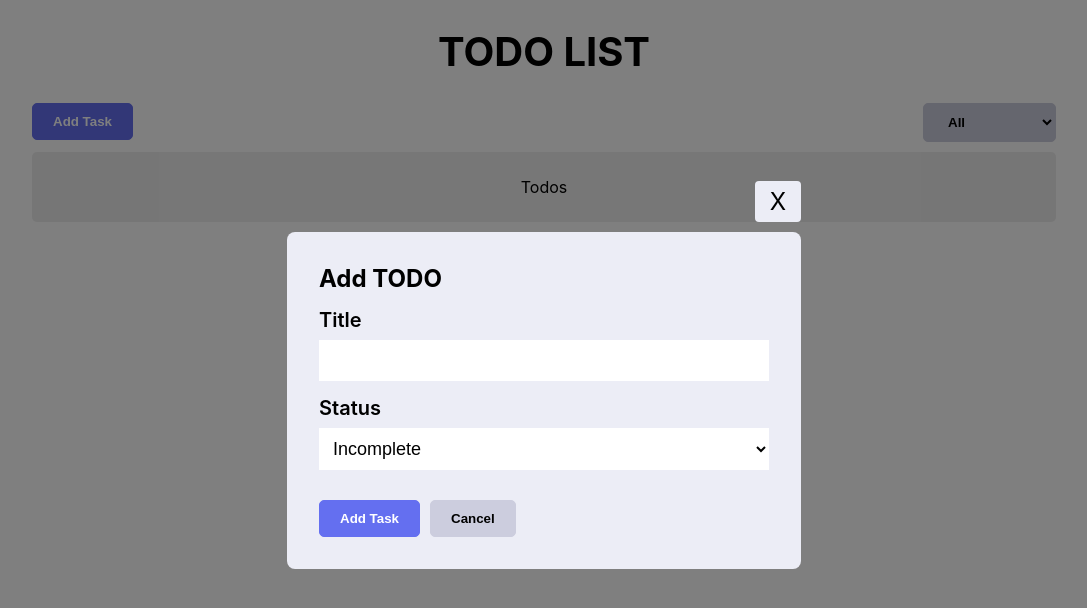
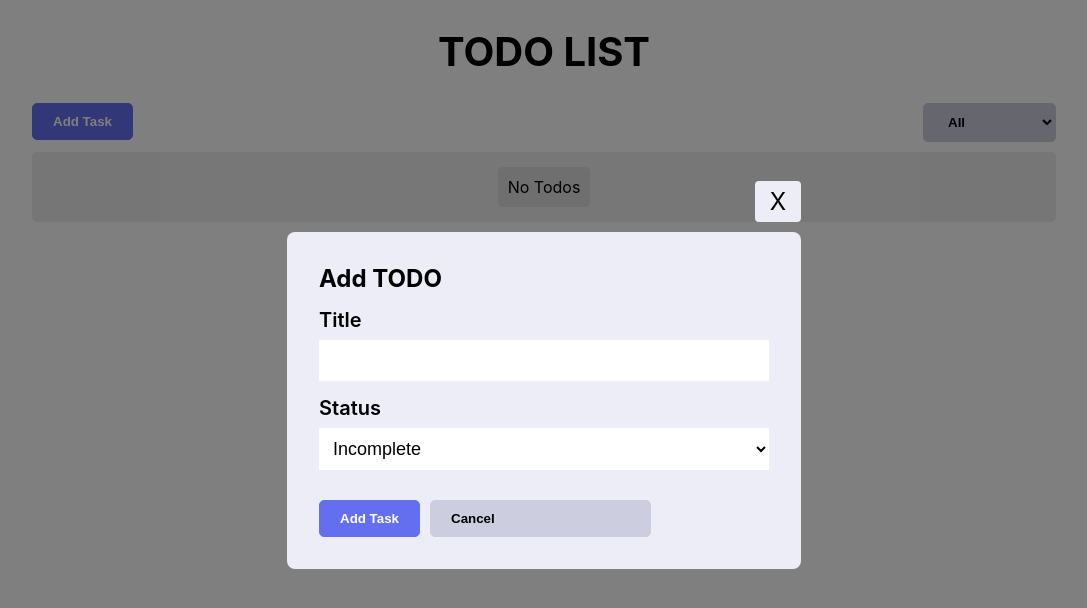
Before and after one commit to Kirtiraj17/react-todo-app, a React (Create React App) app: page / in a window 1280 px wide. Both pictures are taken after a click on the button "Add Task". Shown: the top 608 px of the page, without its empty margins (96-1183 px from the left). Built offline with nearby package versions, Linux system fonts and the light colour scheme.

Commit message:
add, delete func added

```diff
--- a/src/App.css
+++ b/src/App.css
@@ -142,3 +142,39 @@ form label {
 .cancel-btn:hover {
   background-color: #aaa;
 }
+
+.todos ul {
+  margin: 0;
+  padding: 0;
+}
+
+.todos li {
+  padding: 20px;
+  border-radius: 5px;
+  background-color: #fff;
+  display: flex;
+  justify-content: space-between;
+  list-style: none;
+}
+
+.todos li:not(:last-child) {
+  margin-bottom: 15px;
+}
+
+.todo-item-div {
+  display: flex;
+}
+
+.todo-item {
+  margin-left: 5px;
+}
+
+.action-btns input {
+  margin-left: 10px;
+}
+
+.todos span {
+  padding: 10px;
+  border-radius: 5px;
+  background-color: #DEDFE1;
+}
--- a/src/App.js
+++ b/src/App.js
@@ -1,24 +1,55 @@
-import React, { useState } from 'react';
-import './App.css';
-import Header from './components/Header';
-import Todos from './components/Todos';
-import AddTaskModal from './components/AddTaskModal';
+import React, { useState } from "react";
+import "./App.css";
+import Header from "./components/Header";
+import Todos from "./components/Todos";
+import AddTaskModal from "./components/AddTaskModal";
 
 function App() {
   const [isModalOpen, setIsModalOpen] = useState(false);
+  const [allTodos, setAllTodos] = useState([]);
+  console.log(allTodos);
+
+  const [todo, setTodo] = useState({
+    title: "",
+    status: "incomplete",
+  });
+  // console.log(todo)
+
   const openModal = () => {
-    setIsModalOpen(isModalOpen => !isModalOpen);
+    setIsModalOpen((isModalOpen) => !isModalOpen);
     // console.log(isModalOpen);
-  }
+  };
+
+  const handleDelete = (index) => {
+    setAllTodos(allTodos.filter((_, i) => i !== index));
+    // console.log("delete");
+  };
+
+  const handleEdit = (index) => {
+    openModal();
+    setTodo(allTodos[index]);
+    console.log("edit", allTodos[index]);
+  };
 
   return (
     <div className="App">
       <div className="wrapper">
         <h1>TODO LIST</h1>
         <Header onClick={openModal} />
-        <Todos />
-        {/* <AddTaskModal /> */}
-        {isModalOpen && <AddTaskModal onClick={openModal} />}
+        <Todos
+          allTodos={allTodos}
+          handleDelete={handleDelete}
+          handleEdit={handleEdit}
+        />
+        {isModalOpen && (
+          <AddTaskModal
+            isModalOpen={isModalOpen}
+            onClick={openModal}
+            setAllTodos={setAllTodos}
+            todo={todo}
+            setTodo={setTodo}
+          />
+        )}
       </div>
     </div>
   );
--- a/src/components/AddTaskModal.js
+++ b/src/components/AddTaskModal.js
@@ -1,32 +1,107 @@
-import React from 'react'
+import React, { useState, useEffect, useRef } from "react";
 
-function AddTaskModal({onClick}) {
+function AddTaskModal({ onClick, isModalOpen, setAllTodos, todo, setTodo }) {
+  const [error, setError] = useState({});
+
+  const ref = useRef(null);
+  const titleRef = useRef();
+
+  // Close add-task popup on outside click of popup
+  const handleClickOutside = (event) => {
+    if (ref.current && !ref.current.contains(event.target)) {
+      onClick();
+    }
+  };
+
+  useEffect(() => {
+    document.addEventListener("click", handleClickOutside, true);
+    // Clean-up function
+    return () => {
+      document.removeEventListener("click", handleClickOutside, true);
+    };
+  }, [isModalOpen]);
+
+  if (!isModalOpen) return null;
+
+  // Validate Form
+  const validateForm = () => {
+    // if (todo.title.length === 0) {
+    //   titleRef.current.focus();
+    //   return false;
+    // }
+    // onClick();
+    // return true;
+    let error = {};
+    if (todo.title.length === 0) {
+      error.title = "Title should not be empty!";
+    }
+    return error;
+  };
+  console.log(validateForm());
+
+  // Handle Form submit
+  const submitHandler = (e) => {
+    e.preventDefault();
+    const valid = validateForm();
+    if (Object.keys(valid).length === 0) {
+      setAllTodos((prevAllTodo) => [...prevAllTodo, todo]);
+      setError({});
+      onClick();
+      setTodo({ title: "", status: "incomplete" });
+    } else {
+      setError(valid);
+    }
+  };
 
   return (
     <div className="modal-wrapper">
-      <div className="add-task-modal">
-        <div className="cross-btn" onClick={onClick}>X</div>
-        <form action="">
+      <div ref={ref} className="add-task-modal">
+        <div className="cross-btn" onClick={onClick}>
+          X
+        </div>
+        <form onSubmit={submitHandler}>
           <h2>Add TODO</h2>
           <div className="title-div">
             <label htmlFor="title">Title</label>
-            <input type="text" id="title" className="title" />
+            <input
+              type="text"
+              id="title"
+              value={todo.title}
+              className="title"
+              onChange={(event) =>
+                setTodo({ ...todo, title: event.target.value })
+              }
+              ref={titleRef}
+            />
+            <span>{error.title}</span>
           </div>
           <div className="status-div">
             <label htmlFor="status">Status</label>
-            <select className="status" id="status">
+            <select
+              className="status"
+              id="status"
+              value={todo.status}
+              onChange={(event) =>
+                setTodo({ ...todo, status: event.target.value })
+              }
+            >
               <option value="incomplete">Incomplete</option>
               <option value="complete">Complete</option>
             </select>
           </div>
           <div className="modal-buttons">
-            <button className="add-task">Add Task</button>
-            <button className="cancel-btn">Cancel</button>
+            <input type="submit" className="add-task" value="Add Task" />
+            <input
+              type="cancel"
+              className="cancel-btn"
+              value="Cancel"
+              onClick={onClick}
+            />
           </div>
         </form>
       </div>
     </div>
-  )
+  );
 }
 
 export default AddTaskModal;
--- a/src/components/Todos.js
+++ b/src/components/Todos.js
@@ -1,7 +1,37 @@
-function Todos() {
+function Todos({ allTodos, handleDelete, handleEdit }) {
+  // handleDelete item function in list containing button in react?
+  //onclick of delete button, delete that item?
+
   return (
-    <div className="todos">Todos</div>
-  )
+    <div className="todos">
+      <ul>
+        {allTodos.map((todo, index) => {
+          return (
+            <li key={index}>
+              <div className="todo-item-div">
+                <label htmlFor="task-check">
+                  <input type="checkbox" id="task-check" />
+                </label>
+                <div className="todo-item">{todo.title}</div>
+              </div>
+              <div className="action-btns">
+                <button
+                  className="delete-btn"
+                  onClick={() => handleDelete(index)}
+                >
+                  Delete
+                </button>
+                <button className="edit-btn" onClick={() => handleEdit(index)}>
+                  Edit
+                </button>
+              </div>
+            </li>
+          );
+        })}
+      </ul>
+      {allTodos.length === 0 && <span>No Todos</span>}
+    </div>
+  );
 }
 
 export default Todos;
```
Also changed, not shown: src/components/AddTaskButton.js (+4 -7 lines), src/components/Header.js (+3 -4 lines).
